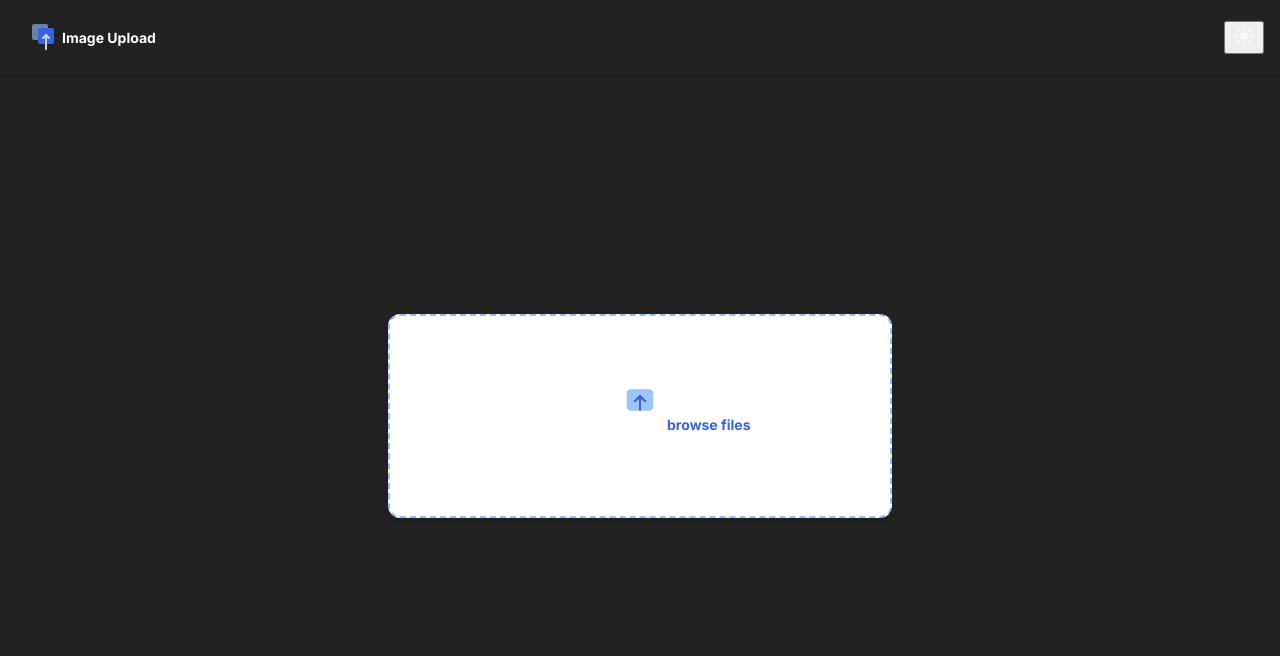
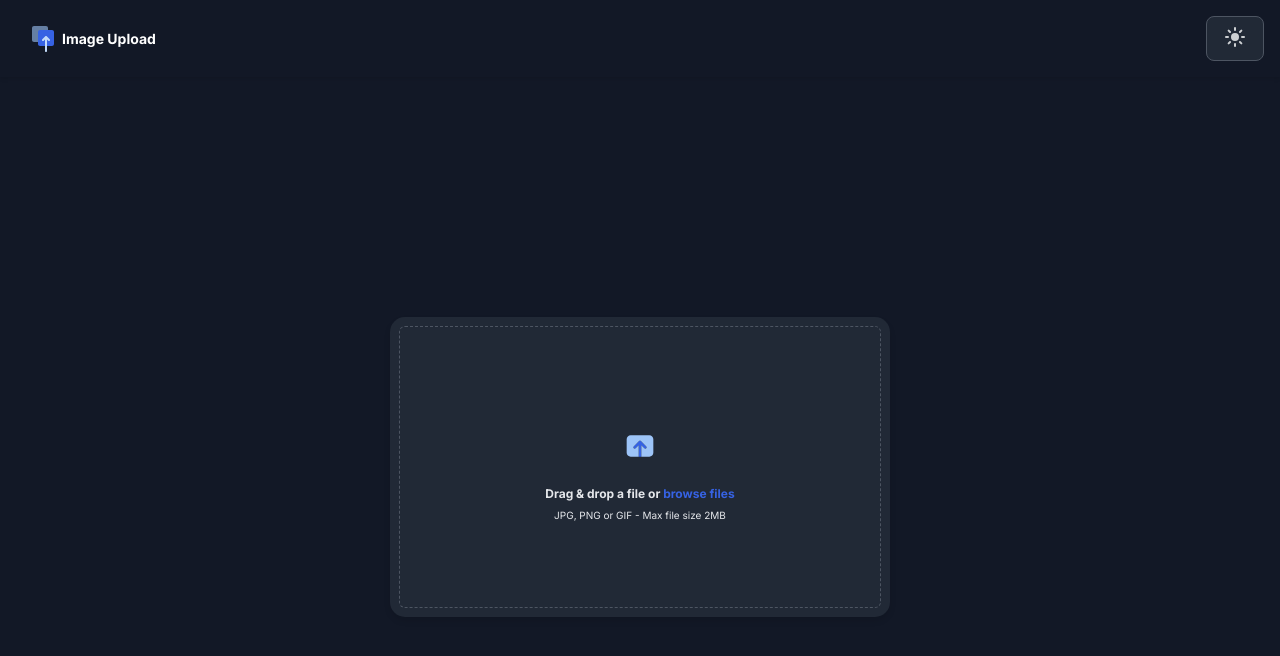
Before and after one commit to thomas172839/ImageUploadDevChallenges, a plain HTML site: page index.html in a window 1280 px wide. Both pictures are taken after a click on the button 1244 px from the left and 37 px from the top of the page. Drawn offline with Linux system fonts and the light colour scheme.

Commit message:
Adds light/dark theme support and refines upload UI
Introduces CSS variables and a theme switcher for light/dark mode.
Improves accessibility and clarity by adjusting upload area styles,
simplifying markup, and moving theme logic to JavaScript for better maintainability.

```diff
--- a/css/styles.css
+++ b/css/styles.css
@@ -2,11 +2,26 @@
 
 @import url('https://fonts.googleapis.com/css2?family=Inter:wght@400;500;700&display=swap');
 
+:root {
+    --background-color: #ffffff;
+    --page-background: #F9FAFBCC;
+    --text-color: #000000;
+    --h-text-color: #000000;
+    --border-color: #E5E7EB;
+}
+
+[data-theme="dark"] {
+    --background-color: #212936;
+    --page-background: #121826;
+    --text-color: #E5E7EB;
+    --h-text-color: #ffffff;
+    --border-color: #4D5562;
+}
 
 
 body {
     font-family: 'Inter', 'Segoe UI', Arial, sans-serif;
-    background: #E5E7EB;
+    background: var(--page-background);
     display: flex;
     flex-direction: column;
     height: 100%;
@@ -14,41 +29,47 @@ body {
     margin: 0;
 }
 
-h1,h2 {
+h1,
+h2 {
     font-size: 0.875rem;
     margin: 0;
+    color: var(--h-text-color);
 }
 
 
-
+input[type="file"] {
+    display: none;
+}
 
 .upload-area {
 
     width: 500px;
-    min-height: 200px;
+    min-height: 300px;
     display: flex;
     flex-direction: column;
     align-items: center;
-    border: 2px dashed #97bef4;
-    border-radius: 12px;
-    background-color: #ffffff;
+    outline: 1px;
+
+    outline-offset: -10px;
+    outline-style: dashed;
+    outline-color: var(--border-color);
+
+    border-radius: 15px;
+    border-color: var(--border-color);
+    background-color: var(--background-color);
 
     box-shadow: 0 4px 6px rgba(0, 0, 0, 0.1);
 
     margin: auto;
     margin-top: 30vh;
 
-
-
-
-
-
     justify-content: center;
 }
 
 p {
-    font-size: 0.75rem;
+    font-size: 0.625rem;
     margin: 0;
+    color: var(--text-color);
 }
 
 .upload-area label {
@@ -57,7 +78,15 @@ p {
     color: #3662E3;
 }
 
+.upload-icon {
+    margin: 1rem;
+}
 
+.upload-text {
+    font-size: 0.75rem;
+    color: var(--text-color);
+    margin: 0.5rem;
+}
 
 
 
@@ -67,7 +96,7 @@ p {
 
 header {
     position: sticky;
-    box-shadow: 0 2px 4px rgba(0,0,0,0.1);
+    box-shadow: 0 2px 4px rgba(0, 0, 0, 0.1);
     padding: 1rem;
     display: flex;
     justify-content: space-between;
@@ -83,3 +112,11 @@ header {
     gap: 0.5rem;
     padding: 0.5rem 1rem;
 }
+
+.btn {
+    background-color: var(--background-color);
+    border: 1px solid #97bef4;
+    border-radius: 8px;
+    padding: 0.5rem 1rem;
+    border-color: var(--border-color)
+}
--- a/index.html
+++ b/index.html
@@ -1,60 +1,43 @@
-
-
 <!DOCTYPE html>
 <html lang="en">
+
 <head>
     <meta charset="UTF-8" />
     <meta name="viewport" content="width=device-width, initial-scale=1.0" />
     <link rel="stylesheet" href="css/styles.css">
+    <script src="js/script.js"></script>
     <title>Image Upload Dev Challenges</title>
 </head>
+
 <body>
     <div>
         <header>
             <div class="logo-container">
-                <img class="logo" src="resources/logo-small.svg" alt="ImageUpload Logo" />
-                <h1 class="title">Image Upload</h1>
+                <img src="resources/logo-small.svg" alt="ImageUpload Logo" />
+                <h1>Image Upload</h1>
             </div>
-            <button class="btn btn-primary" id="themeToggleBtn">
-                <img
-                    class="theme"
-                    id="themeIcon"
-                    src="resources/Moon_fill.svg"
-                    alt="theme logo"
-                />
+            <button class="btn" id="themeToggleBtn">
+                <img class="theme" id="themeIcon" src="resources/Moon_fill.svg" alt="theme logo" />
             </button>
         </header>
         <main>
             <div class="upload-area">
                 <img class="upload-icon" src="resources/exit.svg" alt="upload icon" />
-                <h2>
-                    Drag &amp; drop a file or
-                    <label for="fileInput" style="cursor:pointer;">
-                        browse files
-                    </label>
-                    <input
-                        type="file"
-                        id="fileInput"
-                        accept=".svg, .png, .jpg, .gif"
-                        style="display: none;"
-                    />
-                </h2>
+                <p class="upload-text">
+                    <b>Drag &amp; drop a file or
+                        <label for="fileInput">
+                            browse files
+                        </label>
+                    </b>
+
+                    <input type="file" id="fileInput" accept=".svg, .png, .jpg, .gif" />
+                </p>
                 <p class="file-type">JPG, PNG or GIF - Max file size 2MB</p>
             </div>
         </main>
         <footer></footer>
     </div>
-    <script>
-        const themeToggleBtn = document.getElementById('themeToggleBtn');
-        const themeIcon = document.getElementById('themeIcon');
-        let isSun = true;
 
-        themeToggleBtn.addEventListener('click', function() {
-            isSun = !isSun;
-            document.body.style.backgroundColor = isSun ? "#fff" : "#222";
-            document.body.style.color = isSun ? "#222" : "#fff";
-            themeIcon.src = isSun ? "resources/Moon_fill.svg" : "resources/Sun_fill.svg";
-        });
-    </script>
 </body>
+
 </html>
--- a/js/script.js
+++ b/js/script.js
@@ -1,2 +1,13 @@
-// Add some interactivity to the website
-console.log("Hello, world!");
+document.addEventListener('DOMContentLoaded', function () {
+    const themeToggleBtn = document.getElementById('themeToggleBtn');
+    const themeIcon = document.getElementById('themeIcon');
+    let isSun = true;
+
+    themeToggleBtn.addEventListener('click', function () {
+        isSun = !isSun;
+        const currentTheme = document.documentElement.getAttribute('data-theme');
+        const newTheme = currentTheme === 'dark' ? 'light' : 'dark';
+        document.documentElement.setAttribute('data-theme', newTheme);
+        themeIcon.src = isSun ? "resources/Moon_fill.svg" : "resources/Sun_fill.svg";
+    });
+});
```
